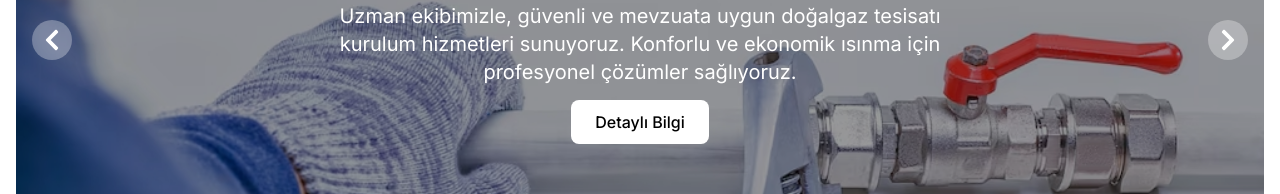
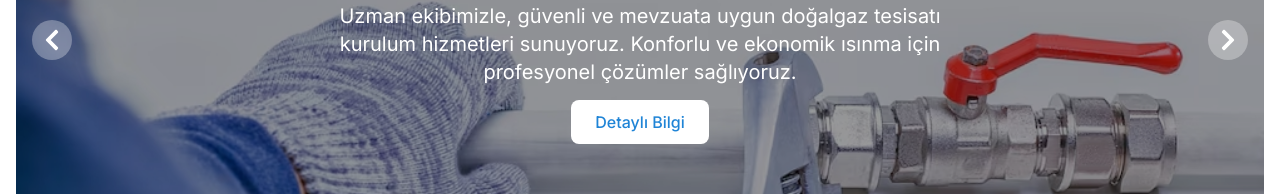
Before and after one commit to seval2016/NaturalGasProject, a Next.js app: page / in a window 1280 px wide. Shown: the part 348-542 px from the top of the page. Built offline with nearby package versions, Linux system fonts and the light colour scheme.

Commit message:
pages design

```diff
--- a/src/styles/carousel.module.css
+++ b/src/styles/carousel.module.css
@@ -43,7 +43,7 @@
 }
 
 .button {
-  @apply bg-white text-black text-sm md:text-base px-4 md:px-6 py-2 md:py-3 rounded-lg font-medium hover:bg-gray-100 transition-colors duration-300;
+  @apply bg-white text-[#1f84d6] text-sm md:text-base px-4 md:px-6 py-2 md:py-3 rounded-lg font-medium hover:bg-gray-100 transition-colors duration-300;
 }
 
 .navButton {
```
